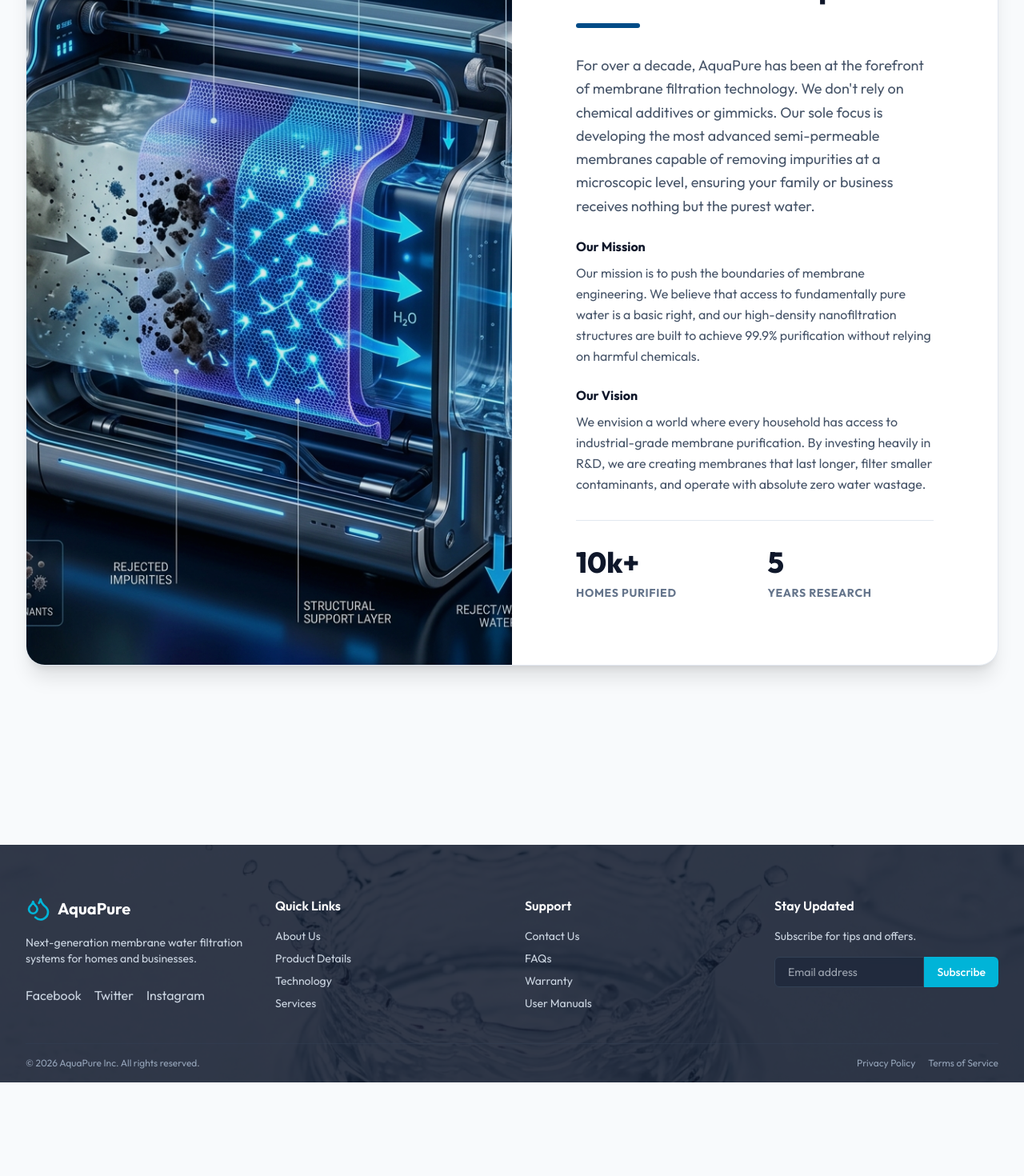
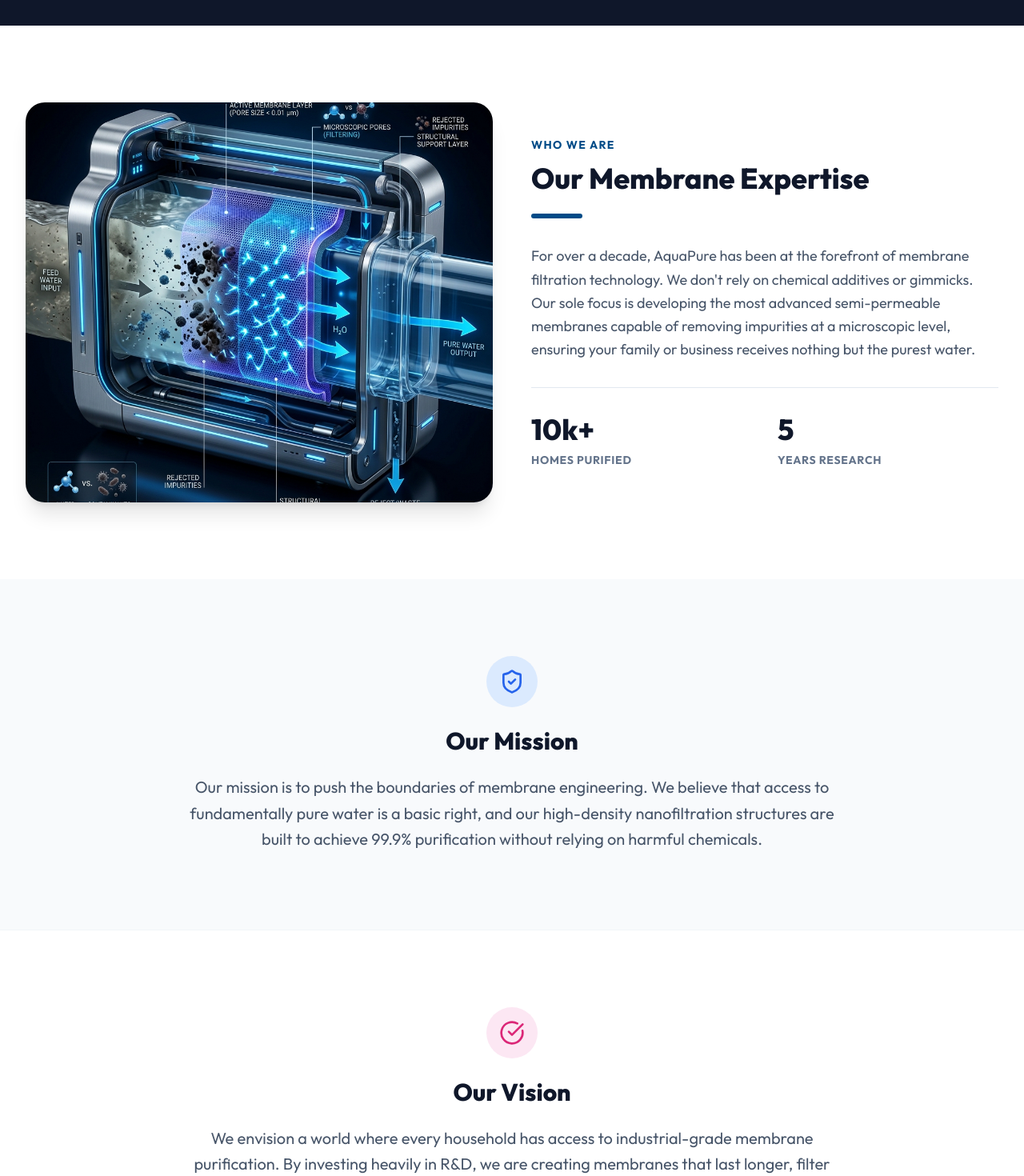
Before and after one commit to octaleadsprivatelimited-cloud/membrane-filtered-water, a React (Vite) app: page /about in a window 1280 px wide. Shown: the part 280-1750 px from the top of the page at 80% size. Before the commit the page ends 1633 px from the top, so only its background shows below. Built offline with nearby package versions, Linux system fonts and the light colour scheme.

Commit message:
style: restructure About page into separate sections with short hero

```diff
--- a/src/pages/About.jsx
+++ b/src/pages/About.jsx
@@ -12,44 +12,25 @@ const About = () => {
   if (!content) return <div className="min-h-screen pt-24 text-center">Loading...</div>;
 
   return (
-    <div className="w-full bg-slate-50 font-sans pb-24">
+    <div className="w-full bg-white font-sans">
 
-      {/* 1. Split Intro Section */}
-      <div className="max-w-7xl mx-auto px-4 sm:px-6 lg:px-8 py-20 lg:py-32">
-        <div className="bg-white rounded-3xl shadow-xl overflow-hidden border border-slate-200">
-           <div className="grid grid-cols-1 lg:grid-cols-2">
+      {/* 1. Short Hero Section */}
+      <section className="relative bg-slate-900 py-20 px-4 sm:px-6 lg:px-8 mt-16 text-center">
+        <h1 className="text-4xl md:text-5xl font-extrabold text-white mb-4">About Us</h1>
+        <p className="text-slate-300 max-w-2xl mx-auto">Learn more about our dedication to pure, membrane-filtered water.</p>
+      </section>
 
-              {/* Image side */}
-              <div className="h-64 sm:h-96 lg:h-auto relative">
-                <div className="absolute inset-0 bg-slate-900/10 z-10"></div>
+      {/* 2. Who We Are (Image + Content) */}
+      <section className="max-w-7xl mx-auto px-4 sm:px-6 lg:px-8 py-16 lg:py-24">
+        <div className="grid grid-cols-1 lg:grid-cols-2 gap-12 items-center">
+          <div className="h-80 lg:h-[500px] rounded-3xl overflow-hidden relative shadow-xl">
             <div className="absolute inset-0 bg-cover bg-center" style={{ backgroundImage: `url(${content.image})` }}></div>
           </div>
-
-              {/* Content side */}
-              <div className="p-8 md:p-16 lg:p-20 flex flex-col justify-center">
-                 <h2 className="text-primary font-bold tracking-widest uppercase mb-4 text-sm">Who We Are</h2>
-
+          <div className="flex flex-col justify-center">
+            <h2 className="text-primary font-bold tracking-widest uppercase mb-3 text-sm">Who We Are</h2>
             <h3 className="text-3xl md:text-4xl font-extrabold text-slate-900 mb-6 leading-tight">{content.title}</h3>
-
-                 <div className="w-20 h-1.5 bg-primary mb-8 rounded-full"></div>
-
-                 <p className="text-lg text-slate-600 mb-6 leading-relaxed">
-                   {content.content}
-                 </p>
-
-                 {content.missionDescription && (
-                   <div className="mb-6">
-                     <h4 className="font-bold text-slate-900 mb-2">Our Mission</h4>
-                     <p className="text-slate-600 leading-relaxed">{content.missionDescription}</p>
-                   </div>
-                 )}
-
-                 {content.visionDescription && (
-                   <div className="mb-8">
-                     <h4 className="font-bold text-slate-900 mb-2">Our Vision</h4>
-                     <p className="text-slate-600 leading-relaxed">{content.visionDescription}</p>
-                   </div>
-                 )}
+            <div className="w-16 h-1.5 bg-primary mb-8 rounded-full"></div>
+            <p className="text-lg text-slate-600 mb-8 leading-relaxed">{content.content}</p>
 
             <div className="grid grid-cols-2 gap-8 pt-8 border-t border-slate-200">
                <div>
@@ -63,8 +44,34 @@ const About = () => {
             </div>
           </div>
         </div>
+      </section>
+
+      {/* 3. Our Mission */}
+      {content.missionDescription && (
+        <section className="bg-slate-50 py-16 lg:py-24">
+          <div className="max-w-4xl mx-auto px-4 sm:px-6 lg:px-8 text-center">
+            <div className="w-16 h-16 bg-blue-100 text-blue-600 rounded-full flex items-center justify-center mx-auto mb-6">
+              <ShieldCheck className="w-8 h-8" />
             </div>
+            <h3 className="text-3xl font-extrabold text-slate-900 mb-6">Our Mission</h3>
+            <p className="text-xl text-slate-600 leading-relaxed">{content.missionDescription}</p>
           </div>
+        </section>
+      )}
+
+      {/* 4. Our Vision */}
+      {content.visionDescription && (
+        <section className="bg-white py-16 lg:py-24 border-t border-slate-100">
+          <div className="max-w-4xl mx-auto px-4 sm:px-6 lg:px-8 text-center">
+            <div className="w-16 h-16 bg-pink-100 text-pink-600 rounded-full flex items-center justify-center mx-auto mb-6">
+              <CheckCircle className="w-8 h-8" />
+            </div>
+            <h3 className="text-3xl font-extrabold text-slate-900 mb-6">Our Vision</h3>
+            <p className="text-xl text-slate-600 leading-relaxed">{content.visionDescription}</p>
+          </div>
+        </section>
+      )}
+
     </div>
   );
 };
```
Lines whose indentation alone changed are shown as unchanged.
